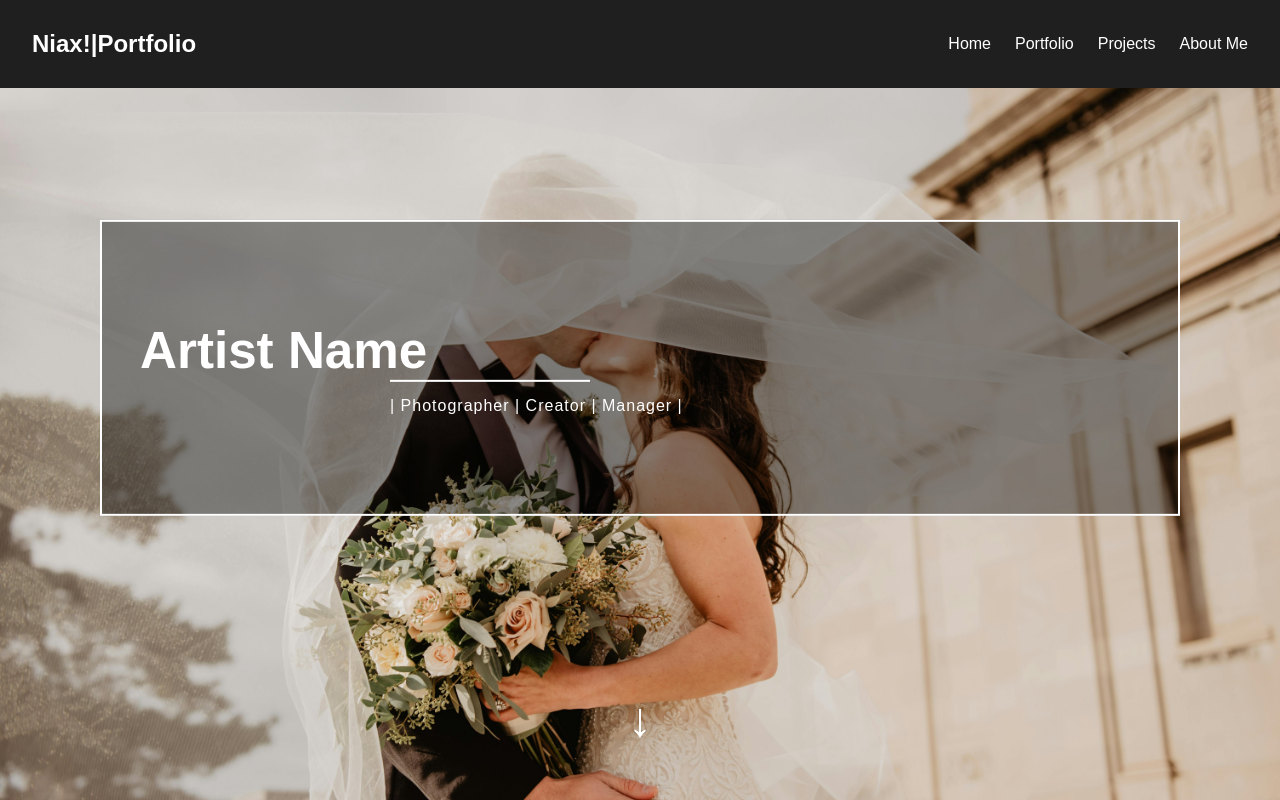
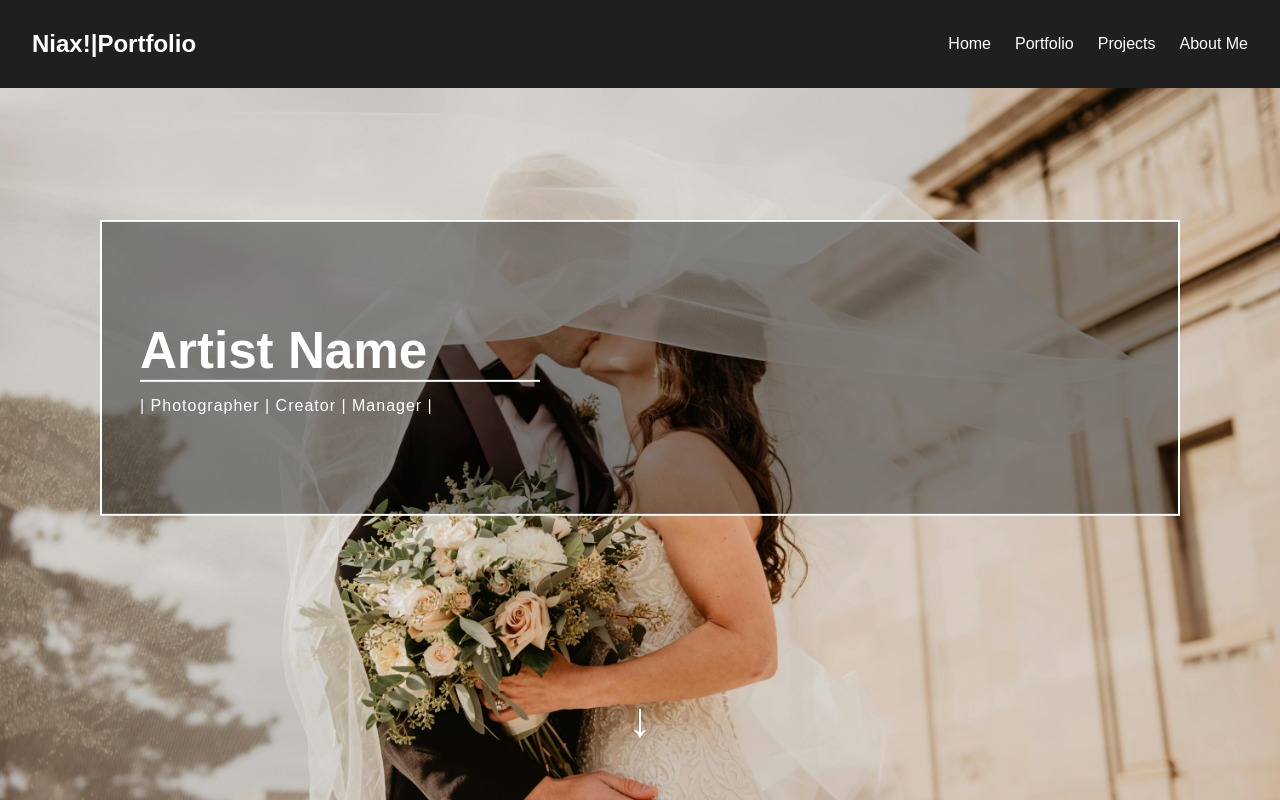
Before and after one commit to VictorySpecificationII/flowersbythebed-photography, a React (Vite) app: page / in a window 1280 px wide. Shown: the top 800 px of the page. Built offline with nearby package versions, Linux system fonts and the light colour scheme.

Commit message:
adjustable separator and roles

```diff
--- a/src/modules/Home.jsx
+++ b/src/modules/Home.jsx
@@ -76,19 +76,26 @@ const Home = () => {
           style={{
           height: "2px",
           width: "100%",                // stretch to container width
-          maxWidth: "200px",            // optional max width
+          maxWidth: "400px",            // optional max width
           backgroundColor: "white",
           marginBottom: "12px",
-          transform: "translate(0px, 0px)", // adjustable X/Y
+          transform: "translate(-250px, 0px)", // adjustable X/Y
         }}
       />
 
 
-        {/* Roles */}
+      {/* Roles */}
+      <div
+        style={{
+          transform: "translate(-250px, 0px)", // adjustable X/Y for roles
+        }}
+      >
         <p style={{ margin: 0, fontSize: "1rem", letterSpacing: "1px" }}>
-          | Photographer | Creator | Manager |
+        | Photographer | Creator | Manager |
         </p>
+       </div>
       </div>
+
 
       {/* Down arrow */}
       <div
```
